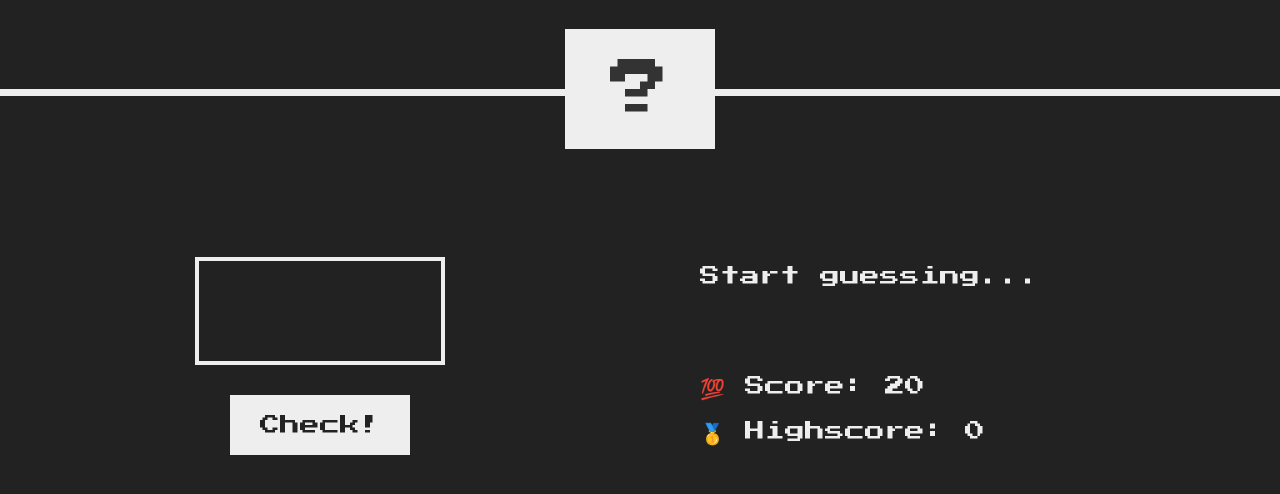
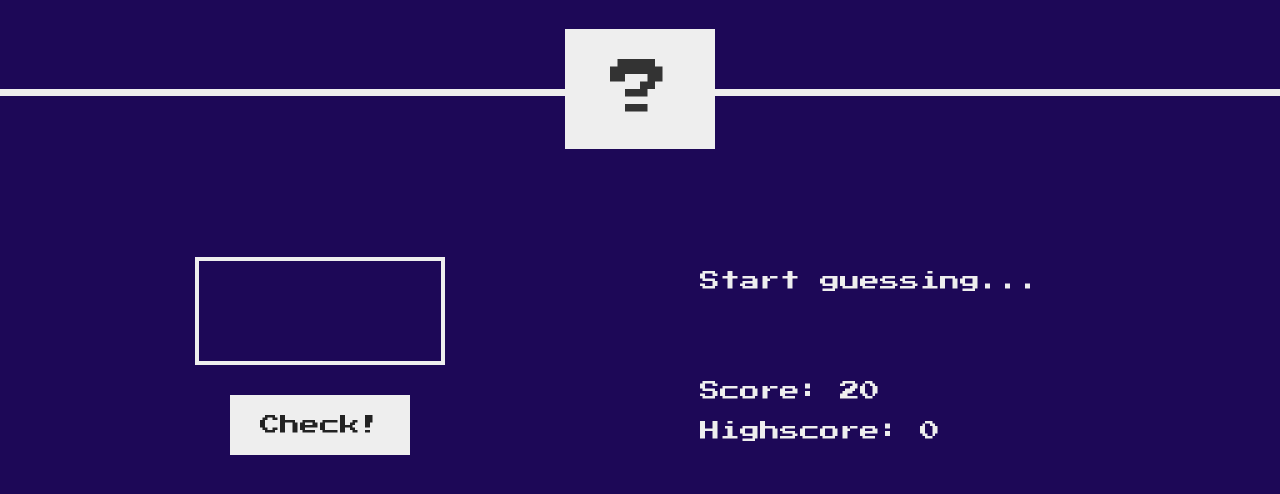
Before and after one commit to ryancontento/guess-my-number, a plain HTML site: page index.html in a window 1280 px wide. Shown: the part 184-678 px from the top of the page. Drawn offline with Linux system fonts and the light colour scheme.

Commit message:
edits and add readme

```diff
--- a/index.html
+++ b/index.html
@@ -21,9 +21,9 @@
       </section>
       <section class="right">
         <p class="message">Start guessing...</p>
-        <p class="label-score">💯 Score: <span class="score">20</span></p>
+        <p class="label-score">Score: <span class="score">20</span></p>
         <p class="label-highscore">
-          🥇 Highscore: <span class="highscore">0</span>
+          Highscore: <span class="highscore">0</span>
         </p>
       </section>
     </main>
--- a/style.css
+++ b/style.css
@@ -14,7 +14,7 @@ html {
 body {
   font-family: 'Press Start 2P', sans-serif;
   color: #eee;
-  background-color: #222;
+  background-color: rgb(29, 8, 87);
   /* background-color: #60b347; */
 }
 
```
Also changed, not shown: 1 other file.
